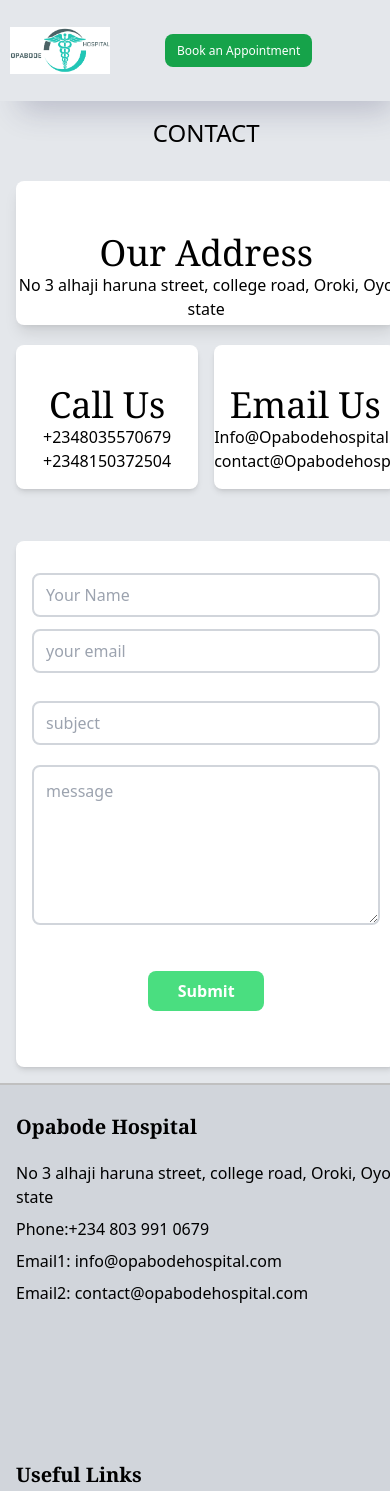
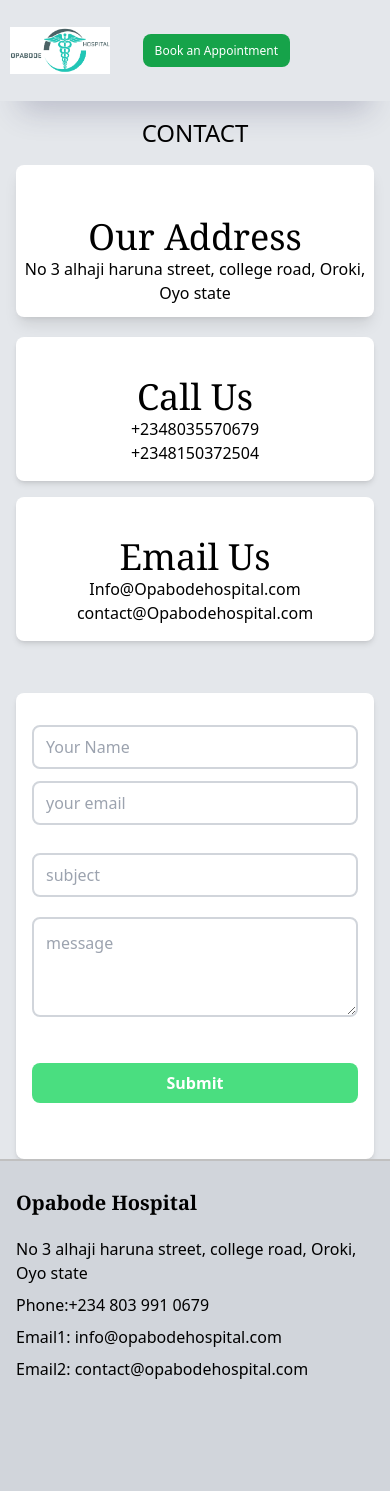
Before and after one commit to yellowflash-1992/Hospital-Website-with-react-vite, a React (Vite) app: page /contact in a window 390 px wide. Shown: the top 1491 px of the page. Built offline with nearby package versions, Linux system fonts and the light colour scheme; some icons are missing.

Commit message:
phase 1: make Contact responsive

```diff
--- a/src/component/Contact.jsx
+++ b/src/component/Contact.jsx
@@ -7,23 +7,23 @@ const Contact = () => {
 
       <h1 className='text-2xl text-center text-bold py-4'>CONTACT</h1>
 
-<div className='flex flex-col md:flex-row gap-8 p-4 items-start md:mx-28 md:w-auto w-full'>
+<div className='flex flex-col md:flex-row gap-8 px-4 sm:px-8 lg:mx-28 w-full'>
 
   <div className='flex-1 '>
 
-    <div className='h-36 bg-white rounded-lg shadow-lg text-center py-3 overflow-hidden'>
+    <div className='h-auto min-h-[9rem] bg-white rounded-lg shadow-lg text-center py-3 overflow-hidden'>
     <h1 className='mt-10 text-4xl font-serif'>Our Address</h1>
     <p>No 3 alhaji haruna street, college road, Oroki, Oyo state</p>
     </div>
 
-    <div className='flex gap-4 py-5 '>
-    <div className='h-36 bg-white rounded-lg shadow-md w-1/2 text-center py-2 overflow-hidden' >
+    <div className='flex flex-col md:flex-row gap-4 py-5'>
+    <div className='h-auto min-h-[9rem] bg-white rounded-lg shadow-md w-full md:w-1/2 text-center py-2 overflow-hidden' >
     <h1 className='mt-8 text-4xl font-serif'>Call Us</h1>
     <p>+2348035570679 <br />
       +2348150372504</p>
     </div>
 
-    <div className='h-36 bg-white rounded-lg shadow-md w-1/2 text-center py-2 overflow-hidden'>
+    <div className='h-auto min-h-[9rem] bg-white rounded-lg shadow-md w-full md:w-1/2 text-center py-2 overflow-hidden'>
     <h1 className='mt-8 text-4xl font-serif'>Email Us</h1>
     <p>Info@Opabodehospital.com
       contact@Opabodehospital.com</p>
@@ -44,10 +44,10 @@ const Contact = () => {
       border-gray-300 rounded-lg h-11 w-full p-3 mt-3' />
 
       <textarea name="mess" id="mess1" placeholder='message' className='border-2 border-solid
-      border-gray-300 rounded-lg h-40 w-full p-3 mt-5 '></textarea>
+      border-gray-300 rounded-lg min-h-[100px] sm:min-h-[140px] w-full p-3 mt-5 '></textarea>
     <div className='flex justify-center'>
     <button type="submit" className='bg-green-400 my-10 text-white font-bold
-       rounded-lg h-10 w-1/3 '>Submit</button>
+       rounded-lg h-10 w-full sm:w-auto sm:px-8'>Submit</button>
      </div>
     </form>
   </div>
```
